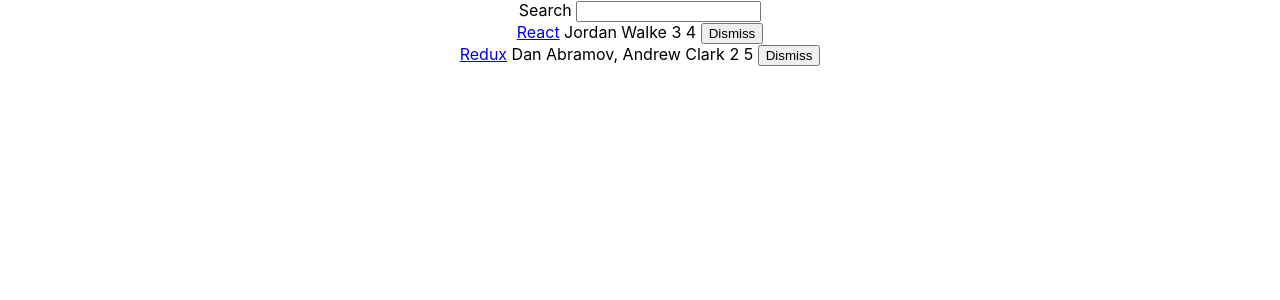
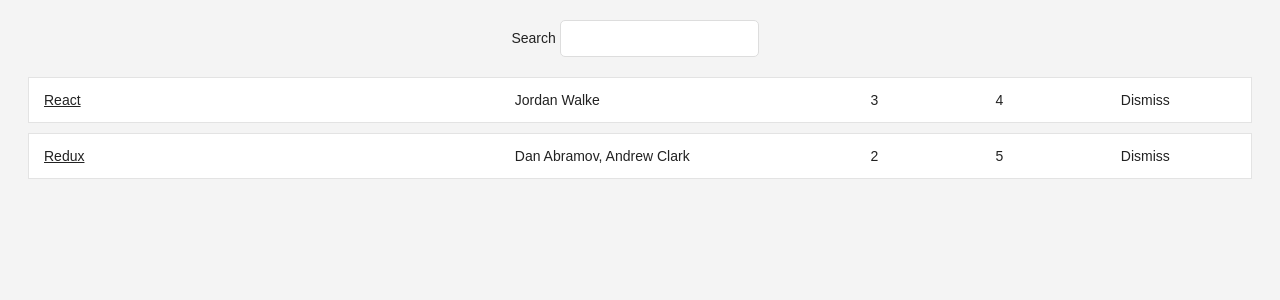
Before and after one commit to thedvlprs/the-road-to-learn-react, a React (Create React App) app: page / in a window 1280 px wide. Shown: the top 300 px of the page. Built offline with nearby package versions, Linux system fonts and the light colour scheme.

Commit message:
feat: Basics in React: styling components

```diff
--- a/src/App.css
+++ b/src/App.css
@@ -1,38 +1,55 @@
-.App {
+.page {
+  margin: 20px;
+}
+.interactions {
   text-align: center;
 }
-
-.App-logo {
-  height: 40vmin;
-  pointer-events: none;
+.table {
+  margin: 20px 0;
+}
+.table-header {
+  display: flex;
+  line-height: 24px;
+  font-size: 16px;
+  padding: 0 10px;
+  justify-content: space-between;
+}
+.table-empty {
+  margin: 200px;
+  text-align: center;
+  font-size: 16px;
 }
 
-@media (prefers-reduced-motion: no-preference) {
-  .App-logo {
-    animation: App-logo-spin infinite 20s linear;
-  }
+.table-row {
+  display: flex;
+  line-height: 24px;
+  white-space: nowrap;
+  margin: 10px 0;
+  padding: 10px;
+  background: #ffffff;
+  border: 1px solid #e3e3e3;
 }
-
-.App-header {
-  background-color: #282c34;
-  min-height: 100vh;
-  display: flex;
-  flex-direction: column;
-  align-items: center;
-  justify-content: center;
-  font-size: calc(10px + 2vmin);
-  color: white;
+.table-header > span {
+  overflow: hidden;
+  text-overflow: ellipsis;
+  padding: 0 5px;
 }
-
-.App-link {
-  color: #61dafb;
+.table-row > span {
+  overflow: hidden;
+  text-overflow: ellipsis;
+  padding: 0 5px;
 }
-
-@keyframes App-logo-spin {
-  from {
-    transform: rotate(0deg);
-  }
-  to {
-    transform: rotate(360deg);
-  }
+.button-inline {
+  border-width: 0;
+  background: transparent;
+  color: inherit;
+  text-align: inherit;
+  -webkit-font-smoothing: inherit;
+  padding: 0;
+  font-size: inherit;
+  cursor: pointer;
 }
+.button-active {
+  border-radius: 0;
+  border-bottom: 1px solid #38bb6c;
+}
--- a/src/App.js
+++ b/src/App.js
@@ -50,13 +50,15 @@
   render() {
     const { searchTerm, list } = this.state;
     return (
-      <div className='App'>
+      <div className='page'>
+        <div className='interactions'>
           <Search
             value={searchTerm}
             onChange={this.onSearchChange}
           >
             Search
           </Search>
+        </div>
       <Table
       list={list}
       pattern={searchTerm}
@@ -77,22 +79,21 @@
       </form>
 
 
-class Table extends Component {
-  render() {
-    const { list, pattern, onDismiss } = this.props;
-    return (
-      <div>
-        {' '}
+const Table = ({ list, pattern, onDismiss }) => (
+  <div className='table'>
     {list.filter(isSearched(pattern)).map(item => (
-          <div key={item.objectID}>
-            {' '}
-            <span>
-              <a href={item.url}>{item.title}</a>{' '}
-            </span>
-            <span>{item.author}</span> <span>{item.num_comments}</span>{' '}
-            <span>{item.points}</span>{' '}
-            <span>
-              <Button onClick={() => onDismiss(item.objectID)}>
+      <div key={item.objectID} className='table-row'>
+        <span style={{ width: '40%' }}>
+          <a href={item.url}>{item.title}</a>
+        </span>{' '}
+        <span style={{ width: '30%' }}>{item.author}</span>
+        <span style={{ width: '10%' }}>{item.num_comments}</span>{' '}
+        <span style={{ width: '10%' }}>{item.points}</span>{' '}
+        <span style={{ width: '10%' }}>
+          <Button
+            onClick={() => onDismiss(item.objectID)}
+            className='button-inline'
+          >
             {' '}
             Dismiss
           </Button>
@@ -101,8 +102,6 @@
     ))}
   </div>
 );
-  }
-}
 
 class Button extends Component {
   render() {
--- a/src/index.css
+++ b/src/index.css
@@ -1,13 +1,39 @@
 body {
+  color: #222;
+  background: #f4f4f4;
+  font: 400 14px CoreSans, Arial, sans-serif;
+}
+a {
+  color: #222;
+}
+a:hover {
+  text-decoration: underline;
+}
+ul,
+li {
+  list-style: none;
+  padding: 0;
   margin: 0;
-  font-family: -apple-system, BlinkMacSystemFont, 'Segoe UI', 'Roboto', 'Oxygen',
-    'Ubuntu', 'Cantarell', 'Fira Sans', 'Droid Sans', 'Helvetica Neue',
-    sans-serif;
-  -webkit-font-smoothing: antialiased;
-  -moz-osx-font-smoothing: grayscale;
 }
+input {
+  padding: 10px;
+  border-radius: 5px;
+  outline: none;
+  margin-right: 10px;
+  border: 1px solid #dddddd;
+}
+button {
+  padding: 10px;
+  border-radius: 5px;
 
-code {
-  font-family: source-code-pro, Menlo, Monaco, Consolas, 'Courier New',
-    monospace;
+  border: 1px solid #dddddd;
+  background: transparent;
+  color: #808080;
+  cursor: pointer;
 }
+button:hover {
+  color: #222;
+}
+*:focus {
+  outline: none;
+}
```
Lines whose indentation alone changed are shown as unchanged.
